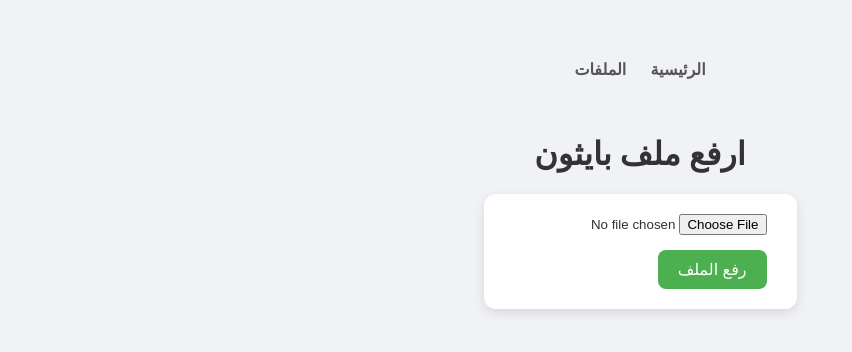
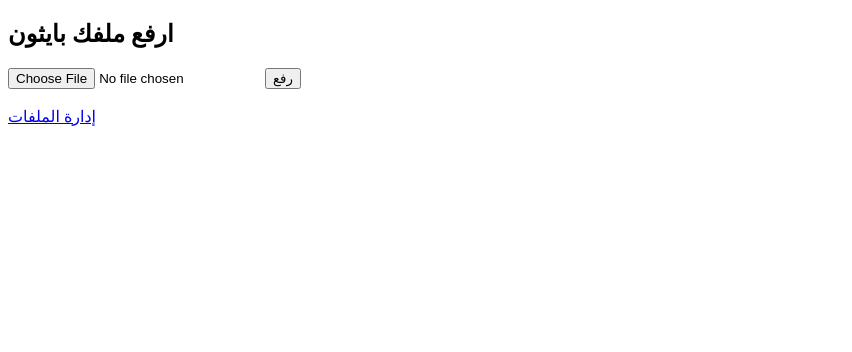
Before and after one commit to mhoamadsouleh/python-web-runner, a plain HTML site: page index.html in a window 1280 px wide. Shown: the whole page, without its empty margins (0-852 px from the left). Drawn offline with Linux system fonts and the light colour scheme.

Commit message:
Update index.html

```diff
--- a/index.html
+++ b/index.html
@@ -1,66 +1,16 @@
 <!DOCTYPE html>
-<html lang="ar" dir="rtl">
+<html>
 <head>
     <meta charset="UTF-8">
-    <title>رفع ملف بايثون</title>
-    <style>
-        body {
-            font-family: 'Segoe UI', sans-serif;
-            background: #f0f2f5;
-            display: flex;
-            flex-direction: column;
-            align-items: center;
-            padding: 50px;
-            color: #333;
-        }
-        h1 {
-            margin-bottom: 20px;
-        }
-        form {
-            background: #fff;
-            padding: 20px 30px;
-            border-radius: 12px;
-            box-shadow: 0 4px 12px rgba(0,0,0,0.1);
-        }
-        input[type="file"] {
-            display: block;
-            margin-bottom: 15px;
-        }
-        button {
-            background-color: #4CAF50;
-            color: white;
-            border: none;
-            padding: 10px 20px;
-            border-radius: 8px;
-            cursor: pointer;
-            font-size: 16px;
-        }
-        button:hover {
-            background-color: #45a049;
-        }
-        .nav {
-            margin-bottom: 30px;
-        }
-        .nav a {
-            text-decoration: none;
-            margin: 0 10px;
-            color: #555;
-            font-weight: bold;
-        }
-        .nav a:hover {
-            color: #000;
-        }
-    </style>
+    <title>ارفع ملف بايثون</title>
 </head>
 <body>
-    <div class="nav">
-        <a href="/">الرئيسية</a>
-        <a href="/files">الملفات</a>
-    </div>
-    <h1>ارفع ملف بايثون</h1>
-    <form method="post" enctype="multipart/form-data">
+    <h2>ارفع ملفك بايثون</h2>
+    <form method="POST" action="/upload" enctype="multipart/form-data">
         <input type="file" name="file" accept=".py" required>
-        <button type="submit">رفع الملف</button>
+        <button type="submit">رفع</button>
     </form>
+    <br>
+    <a href="/manage">إدارة الملفات</a>
 </body>
 </html>
```
